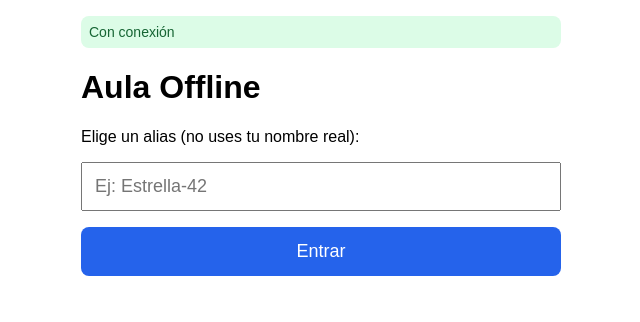
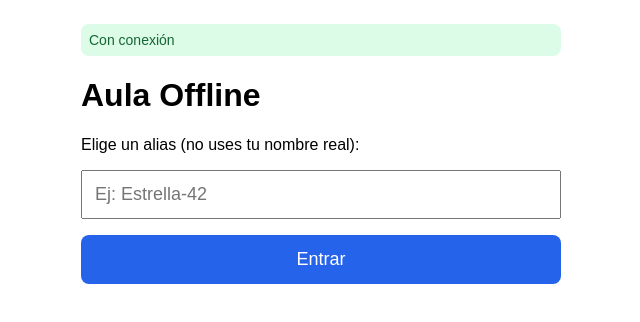
Before and after one commit to 23amc/aula-offline, a React (Vite) app: page / in a window 1280 px wide. Shown: the top 322 px of the page, without its empty margins (319-959 px from the left). Built offline with nearby package versions, Linux system fonts and the light colour scheme.

Commit message:
fix margen

```diff
--- a/src/index.css
+++ b/src/index.css
@@ -1,5 +1,3 @@
-body { margin: 0; }
-
 body {
   padding-top: env(safe-area-inset-top);
   padding-bottom: env(safe-area-inset-bottom);
```
